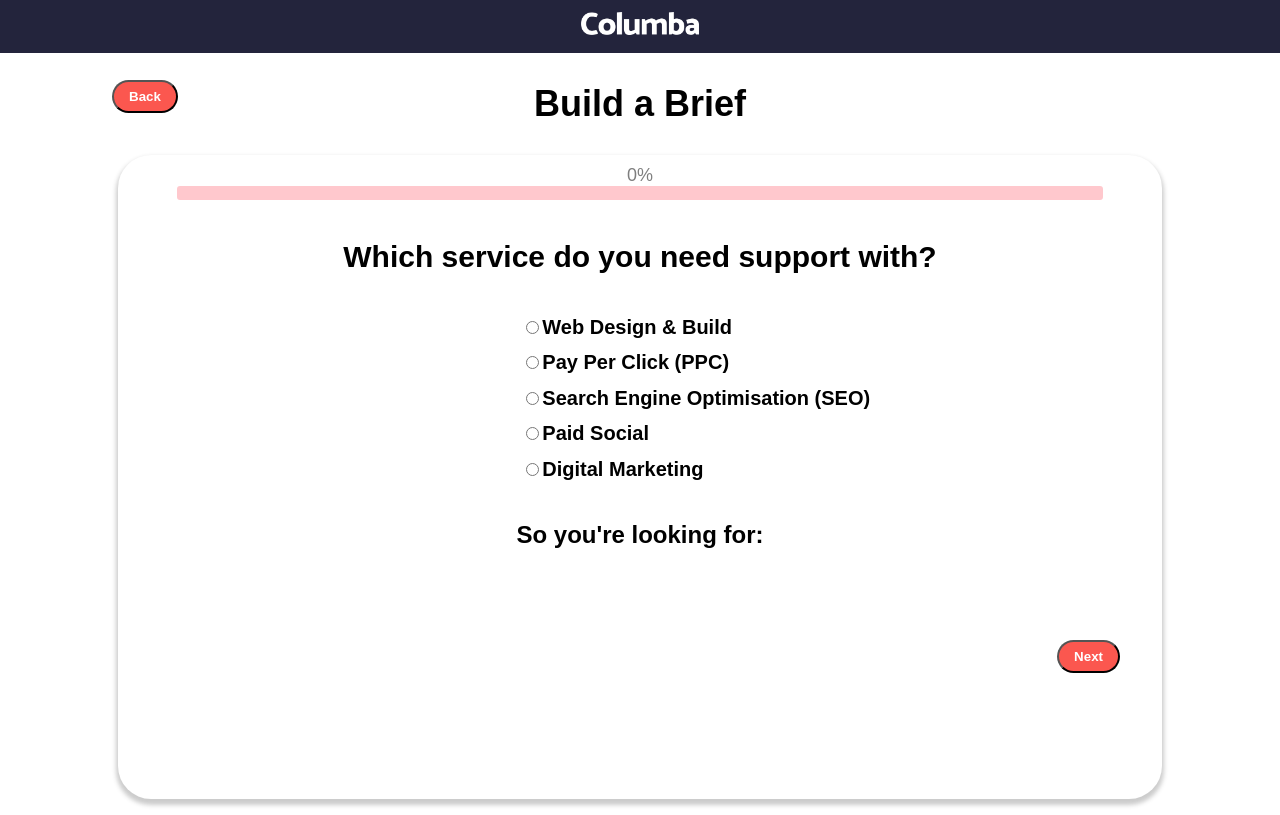
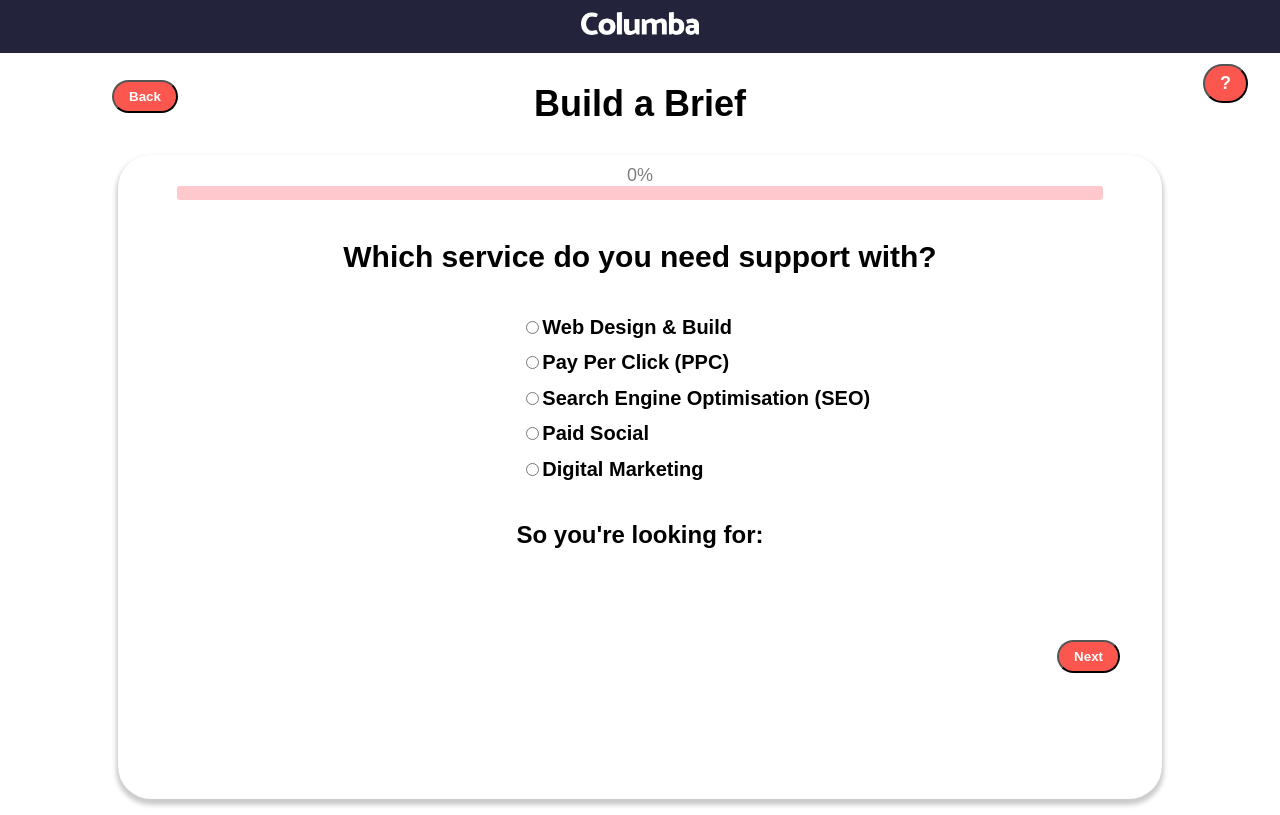
Before and after one commit to hazieon/buildabrief, a React (Create React App) app: page / in a window 1280 px wide. Built offline with nearby package versions, Linux system fonts and the light colour scheme.

Commit message:
FEATURE - added help button. removed redundant CSS

```diff
--- a/src/components/Panel/index.js
+++ b/src/components/Panel/index.js
@@ -205,6 +205,14 @@ function Panel() {
         </section>
       )}
 
+      <button
+        className={styles.helpButton}
+        onClick={() => {
+          alert("Contact Columba team for assistance ✉ ☎");
+        }}
+      >
+        ?
+      </button>
       <div className={styles.backButtonContainer}>
         <button
           className={styles.backButton}
--- a/src/components/Panel/index.module.css
+++ b/src/components/Panel/index.module.css
@@ -30,21 +30,15 @@ button:hover {
   cursor: pointer;
 }
 
-/* add media queries for responsive button placement*/
 .backButton {
   padding: 7px 15px;
   border-radius: 25px;
   position: absolute;
-  /* left: 15%; */
-  /* left: 6rem;
-  top: 5rem; */
 }
 .nextButton {
   padding: 7px 15px;
   border-radius: 25px;
   position: absolute;
-  /* right: 10rem;
-  top: 38rem; */
 }
 
 .downloadButton {
@@ -133,6 +127,16 @@ label {
   text-align: left;
 }
 
+.helpButton {
+  padding: 7px 15px;
+  border-radius: 25px;
+  position: absolute;
+  right: 2rem;
+  top: 4rem;
+  font-weight: bolder;
+  font-size: large;
+}
+
 @media only screen and (max-width: 668px) {
   .backButton {
     left: 2rem;
```
